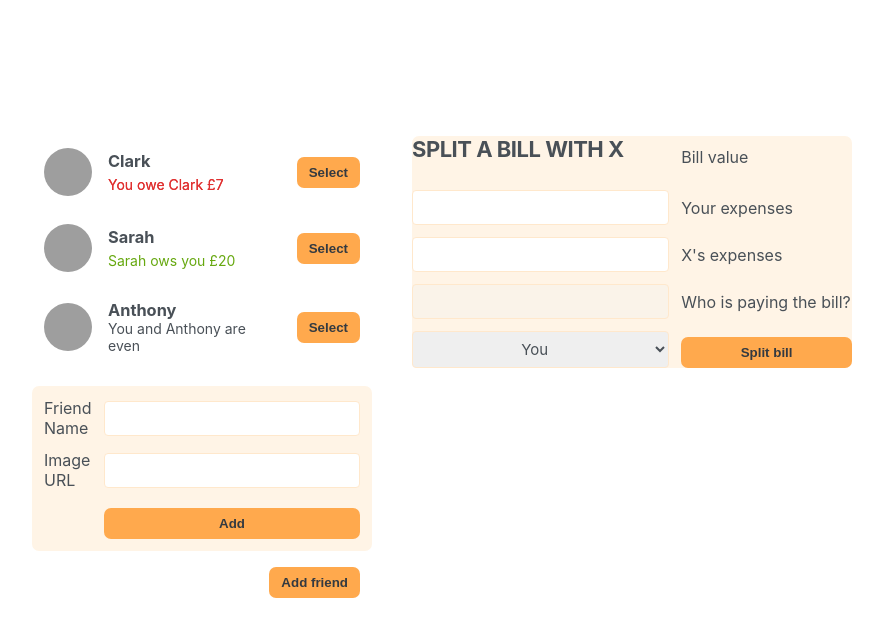
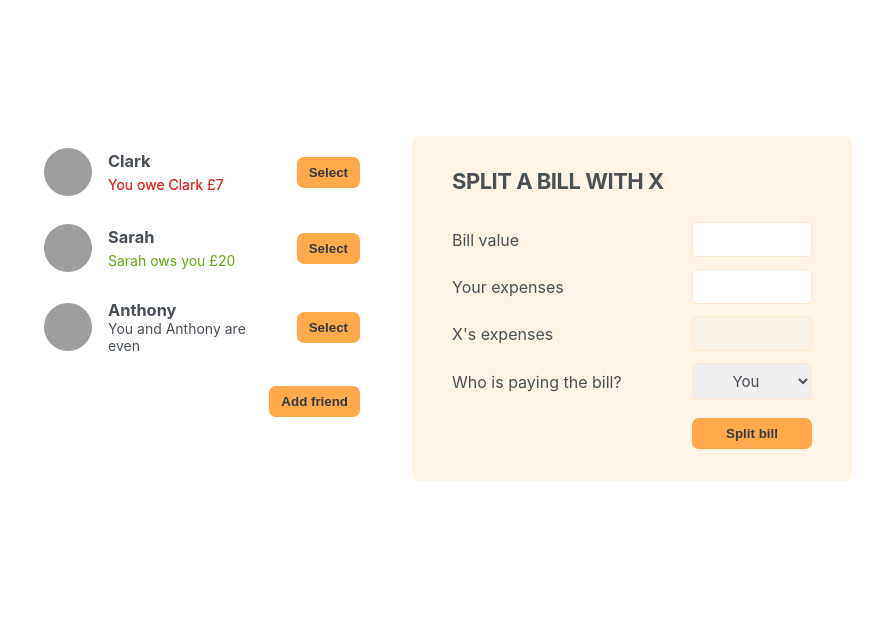
Before and after one commit to RaimundasRa/split-bill-app-react, a React (Create React App) app: page / in a window 1280 px wide. Shown: the top 636 px of the page, without its empty margins (198-1081 px from the left). Built offline with nearby package versions, Linux system fonts and the light colour scheme; grey boxes are pictures that could not be loaded.

Commit message:
display add friend form

```diff
--- a/src/App.js
+++ b/src/App.js
@@ -1,3 +1,5 @@
+import { useState } from "react";
+
 const initialFriends = [
   {
     id: 118836,
@@ -19,13 +21,31 @@
   },
 ];
 
+//// Reused components
+function Button({ children, onClick }) {
+  return (
+    <button className="button" onClick={onClick}>
+      {children}
+    </button>
+  );
+}
+////
+
 export default function App() {
+  const [showAddFriend, setShowAddFriend] = useState(false);
+
+  function handleShowAddFriend() {
+    setShowAddFriend((show) => !show);
+  }
+
   return (
     <div className="app">
       <div className="sidebar">
         <FriendsList />
-        <FormAddFriend />
-        <Button>Add friend</Button>
+        {showAddFriend && <FormAddFriend />}
+        <Button onClick={handleShowAddFriend}>
+          {showAddFriend ? "Close" : "Add friend"}
+        </Button>
       </div>
       <FormSplitBill />
     </div>
@@ -70,10 +90,6 @@
   );
 }
 
-function Button({ children }) {
-  return <button className="button">{children}</button>;
-}
-
 function FormAddFriend() {
   return (
     <form className="form-add-friend">
@@ -90,7 +106,7 @@
 
 function FormSplitBill() {
   return (
-    <form className="form-split-name">
+    <form className="form-split-bill">
       <h2>Split a bill with X</h2>
 
       <span>Bill value</span>
```
